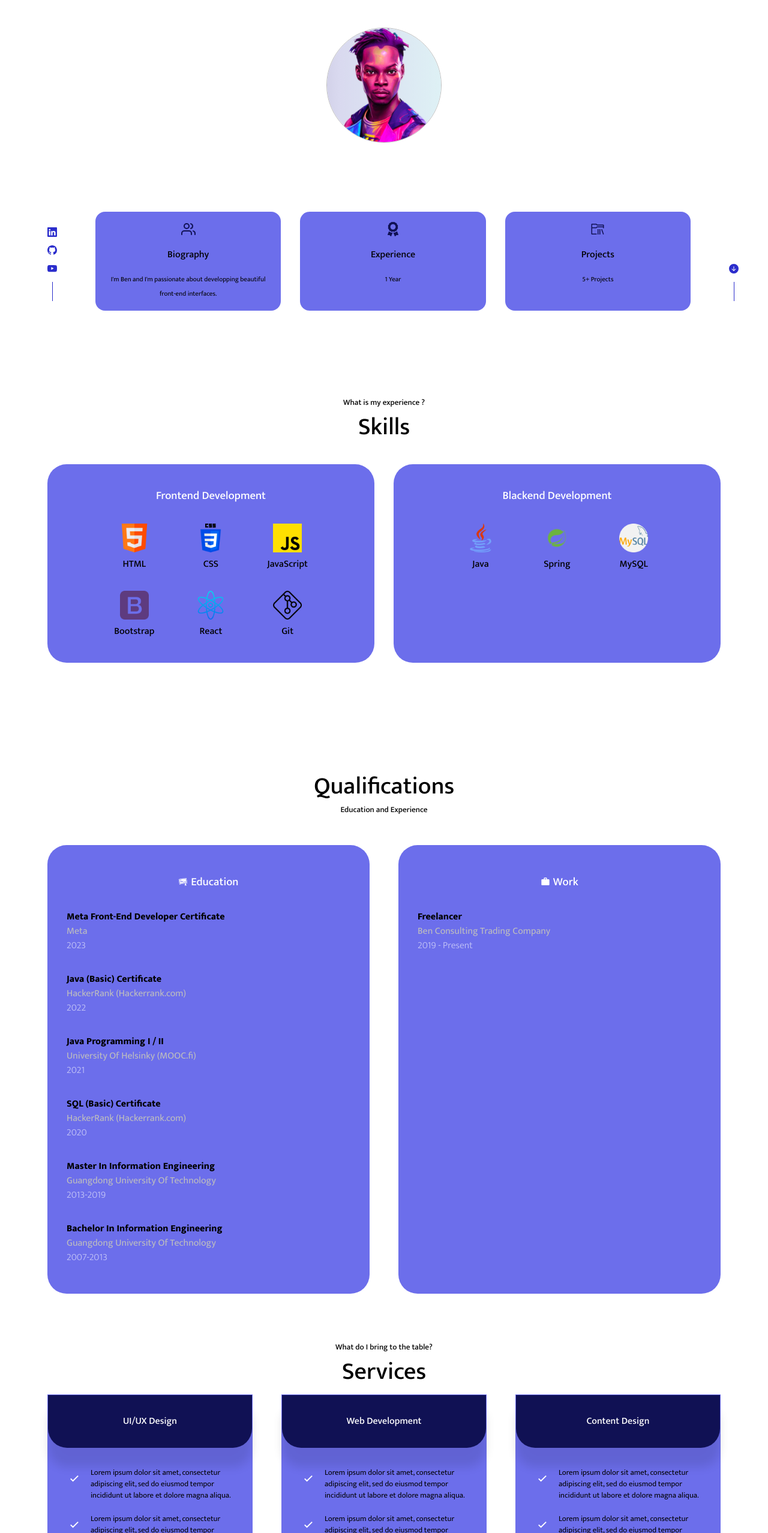
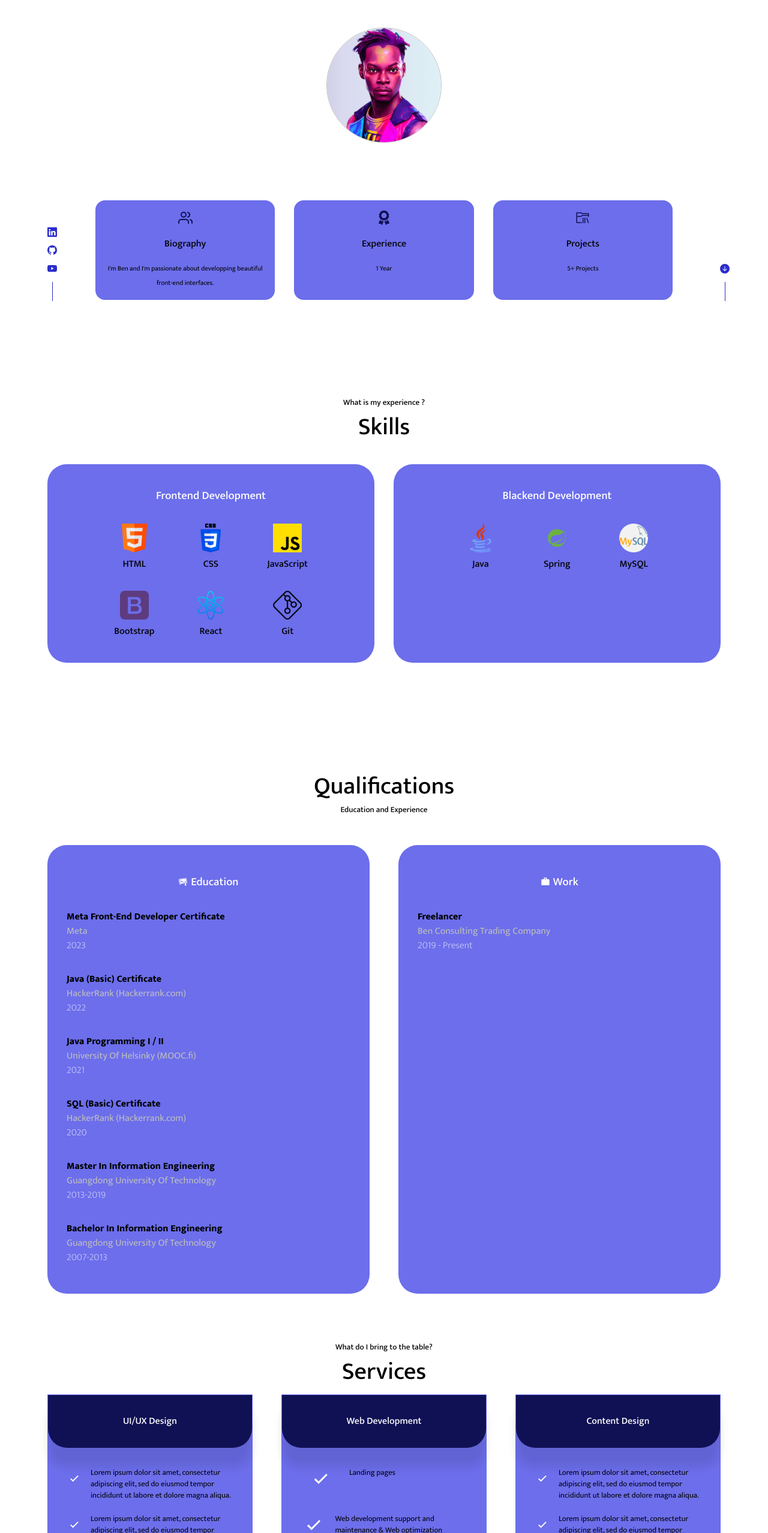
Before and after one commit to benbasty/portfolio-ben, a React (Create React App) app: page / in a window 1280 px wide. Shown: the part 244-2800 px from the top of the page at 60% size. Built offline with nearby package versions, Linux system fonts and the light colour scheme.

Commit message:
services component content

```diff
--- a/src/Services.js
+++ b/src/Services.js
@@ -64,42 +64,28 @@ function Services() {
                     <div className="service__list">
                         <li>
                             <BiCheck className="service__list__icon" />
-                            <p>Lorem ipsum dolor sit amet,
-                                consectetur adipiscing elit,
-                                sed do eiusmod tempor incididunt
-                                ut labore et dolore magna aliqua.
+                            <p>Landing pages</p>
+                        </li>
+                        <li>
+                            <BiCheck className="service__list__icon" />
+                            <p>Web development support and maintenance & Web optimization</p>
+                        </li>
+                        <li>
+                            <BiCheck className="service__list__icon" />
+                            <p>Web programming
                             </p>
                         </li>
                         <li>
                             <BiCheck className="service__list__icon" />
-                            <p>Lorem ipsum dolor sit amet,
-                                consectetur adipiscing elit,
-                                sed do eiusmod tempor incididunt
-                                ut labore et dolore magna aliqua.
-                            </p>
+                            <p>Search Engine Optimisation</p>
                         </li>
                         <li>
                             <BiCheck className="service__list__icon" />
-                            <p>Lorem ipsum dolor sit amet,
-                                consectetur adipiscing elit,
-                                sed do eiusmod tempor incididunt
-                                ut labore et dolore magna aliqua.
-                            </p>
+                            <p>Domain Name, Web Hosting & Professional domain name email address</p>
                         </li>
                         <li>
                             <BiCheck className="service__list__icon" />
-                            <p>Lorem ipsum dolor sit amet,
-                                consectetur adipiscing elit,
-                                sed do eiusmod tempor incididunt
-                                ut labore et dolore magna aliqua.
-                            </p>
-                        </li>
-                        <li>
-                            <BiCheck className="service__list__icon" />
-                            <p>Lorem ipsum dolor sit amet,
-                                consectetur adipiscing elit,
-                                sed do eiusmod tempor incididunt
-                                ut labore et dolore magna aliqua.
+                            <p>Content Creation & Social Media Management
                             </p>
                         </li>
 
--- a/src/header.css
+++ b/src/header.css
@@ -23,11 +23,14 @@ header {
   height: 22rem; */
   width: 12rem;
   height: 12rem;
+  position: relative;
   /* width: 13%;
   height: 26%; */
-  position: absolute;
-  left: calc(50% - 6rem);
+  /* position: absolute; */
+  /* left: calc(50% - 6rem); */
   margin-top: 3rem;
+  margin-left: auto;
+  margin-right: auto;
   /* border-radius: 12rem 12rem 0 0; looks like opposite cup */
   border-radius: 12rem 12rem;
   overflow: hidden;
@@ -35,10 +38,12 @@ header {
 }
 
 .me .image {
+  display: flex;
   background: linear-gradient(90deg, rgb(202, 200, 225) 5%, rgb(217, 217, 239) 26%, rgb(222, 241, 245) 100%);
   position: absolute;
-  left: -2.5rem;
-  height: auto;
+  left: -2rem;
+
+
 }
 /* .me:hover {
   border: none;
@@ -48,10 +53,9 @@ header {
 } */
 
 .biography {
-  position: absolute;
+  /* position: absolute; */
   width: 100%;
-  bottom: 0;
-  margin-bottom: 0;
+  padding: 2rem 0;
 }
 
 .header__social__icons {
```
